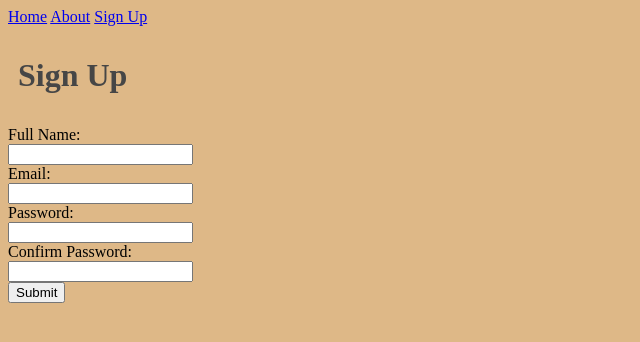
After one commit to MikalJohnson/Paws-Rescue-Center, a Flask app: page /signup in a window 1280 px wide. The commit adds this page. Shown: the top 342 px of the page, without its empty margins (0-640 px from the left). Run offline with Flask 3, Linux system fonts and the light colour scheme.

Commit message:
Created SignUp Form

```diff
--- a/app.py
+++ b/app.py
@@ -1,5 +1,5 @@
 from flask import Flask, render_template, abort, request
-from forms import LoginForm
+from forms import SignupForm
 
 app = Flask(__name__)
 app.config['SECRET_KEY'] = "Jackson123"
@@ -19,10 +19,10 @@ def index():
 def about():
     return render_template("about.html")
 
-@app.route("/login", methods=["GET", "POST"])
-def login():
-    form = LoginForm()
-    return render_template("login.html", form=form)
+@app.route("/signup", methods=["GET", "POST"])
+def signup():
+    form = SignupForm()
+    return render_template("signup.html", form=form)
 
 @app.route("/details/<int:pet_id>")
 def pet_details(pet_id):
--- a/forms.py
+++ b/forms.py
@@ -1,8 +1,10 @@
 from flask_wtf import FlaskForm
 from wtforms import StringField, PasswordField, SubmitField
-from wtforms.validators import InputRequired, email
+from wtforms.validators import InputRequired, Email, EqualTo
 
-class LoginForm(FlaskForm):
-    email = StringField('email', validators = [InputRequired(), email()])
-    password = PasswordField('password')
-    submit = SubmitField('submit')
+class SignupForm(FlaskForm):
+    fullname = StringField('Full Name:', validators=[InputRequired()])
+    email = StringField('Email:', validators=[InputRequired(), Email()])
+    password = PasswordField('Password:', validators=[InputRequired(), EqualTo('c_password', message='Password must match')])
+    c_password = PasswordField('Confirm Password:', validators=[InputRequired()])
+    submit = SubmitField('Submit')
--- a/templates/base.html
+++ b/templates/base.html
@@ -10,6 +10,13 @@
     </title>
   </head>
   <body>
+
+    <nav>
+      <a href="{{url_for('index')}}">Home</a>
+      <a href="{{url_for('about')}}">About</a>
+      <a href="{{url_for('signup')}}">Sign Up</a>
+    </nav>
+
     <h1 id="title">
       {% block head %}<!-- Placeholder for other imports -->{% endblock %}
     </h1>
--- /dev/null
+++ b/templates/signup.html
@@ -0,0 +1,28 @@
+{% extends 'base.html' %}
+
+{% block title %} Sign Up {% endblock %}
+
+{% block head %} Sign Up {% endblock %}
+
+{% block content %}
+
+<form action = "{{url_for('signup')}}" method = 'POST'>
+    {{form.fullname.label}}<br>
+    {{form.fullname}}
+    <br>
+    {{form.email.label}}<br>
+    {{form.email}}
+    <br>
+    {{form.password.label}}<br>
+    {{form.password}}
+    <br>
+    {{form.c_password.label}}<br>
+    {{form.c_password}}
+    <br>
+    {{form.csrf_token}}
+    {{form.submit}}
+
+
+</form>
+
+{% endblock %}
```
Also changed, not shown: templates/login.html (deleted, +0 -29 lines).
